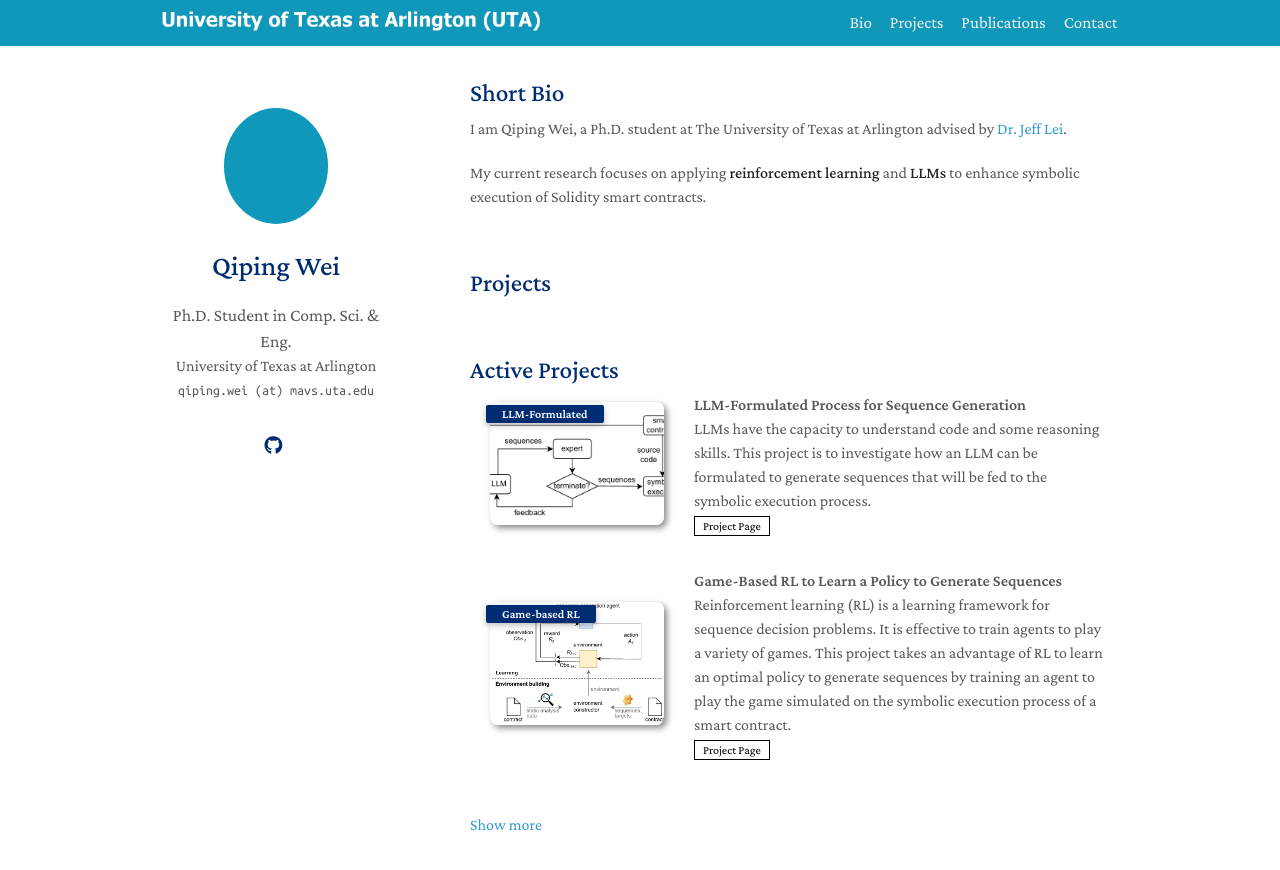
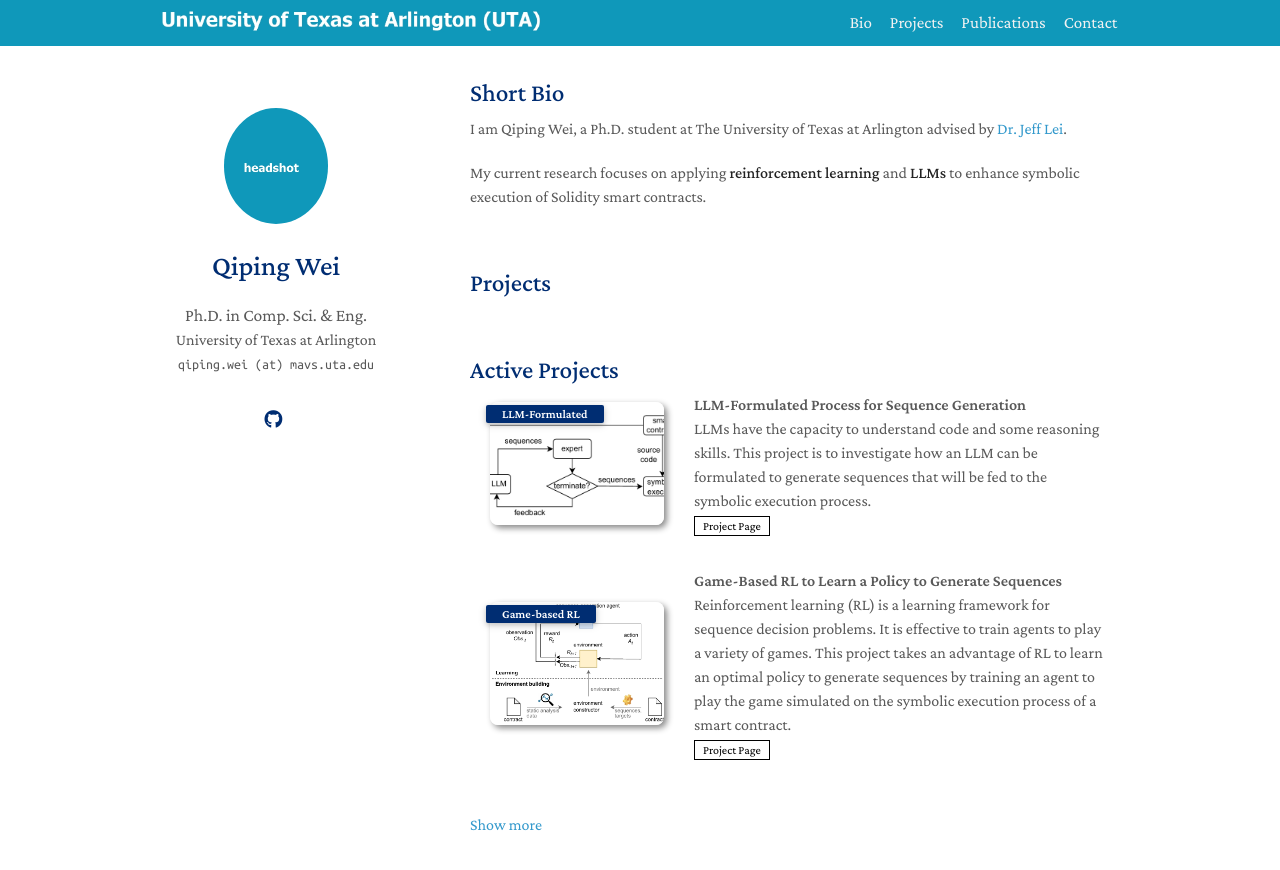
Before and after one commit to Qiana0223/qiana0223.github.io, a Jekyll site: the page built from index.md, in a window 1280 px wide and 900 px high. Shown: the top 870 px of the window. Built offline with Jekyll 4.4.1, drawn with Linux system fonts in a browser that asks for light colours; a style sheet for code colours, icons or effects is not loaded.

```diff
--- a/_config.yml
+++ b/_config.yml
@@ -1,6 +1,6 @@
 # Basic Information
 title: Qiping Wei
-position: Ph.D. Student in Comp. Sci. & Eng.
+position: Ph.D. in Comp. Sci. & Eng.
 affiliation: University of Texas at Arlington
 affiliation_link: https://www.uta.edu/academics/schools-colleges/engineering/academics/departments/cse
 affiliation_logo: ./assets/img/uta_icon_small1.jpg
```
Also changed, not shown: assets/img/avatar1.jpg.
